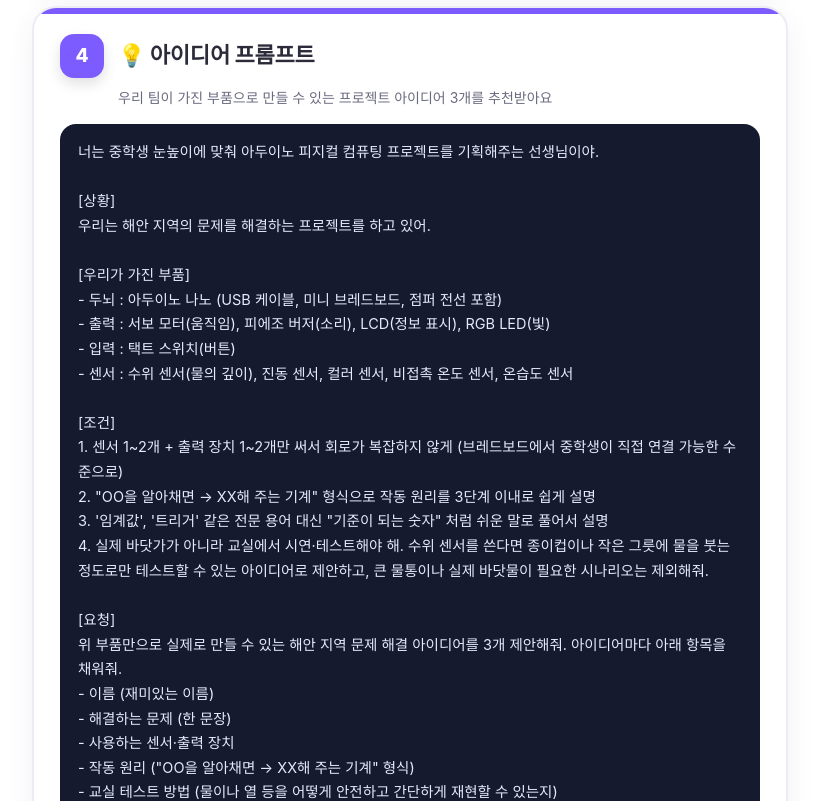
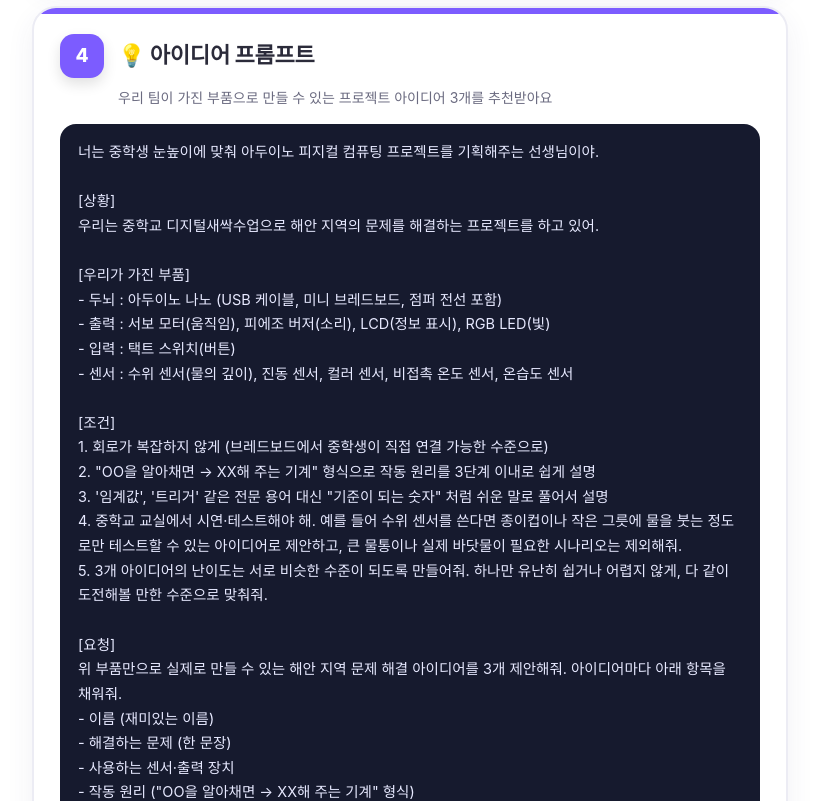
Before and after one commit to loveria3/next, a plain HTML site: page prompts.html in a window 1280 px wide. Shown: the part 2000-2801 px from the top of the page, without its empty margins (230-1049 px from the left). Drawn offline with Linux system fonts and the light colour scheme.

Commit message:
Add files via upload

```diff
--- a/prompts.html
+++ b/prompts.html
@@ -147,7 +147,7 @@
       <div class="ptext" id="p4">너는 중학생 눈높이에 맞춰 아두이노 피지컬 컴퓨팅 프로젝트를 기획해주는 선생님이야.
 
 [상황]
-우리는 해안 지역의 문제를 해결하는 프로젝트를 하고 있어.
+우리는 중학교 디지털새싹수업으로 해안 지역의 문제를 해결하는 프로젝트를 하고 있어.
 
 [우리가 가진 부품]
 - 두뇌 : 아두이노 나노 (USB 케이블, 미니 브레드보드, 점퍼 전선 포함)
@@ -156,10 +156,11 @@
 - 센서 : 수위 센서(물의 깊이), 진동 센서, 컬러 센서, 비접촉 온도 센서, 온습도 센서
 
 [조건]
-1. 센서 1~2개 + 출력 장치 1~2개만 써서 회로가 복잡하지 않게 (브레드보드에서 중학생이 직접 연결 가능한 수준으로)
+1. 회로가 복잡하지 않게 (브레드보드에서 중학생이 직접 연결 가능한 수준으로)
 2. "OO을 알아채면 → XX해 주는 기계" 형식으로 작동 원리를 3단계 이내로 쉽게 설명
 3. '임계값', '트리거' 같은 전문 용어 대신 "기준이 되는 숫자" 처럼 쉬운 말로 풀어서 설명
-4. 실제 바닷가가 아니라 교실에서 시연·테스트해야 해. 수위 센서를 쓴다면 종이컵이나 작은 그릇에 물을 붓는 정도로만 테스트할 수 있는 아이디어로 제안하고, 큰 물통이나 실제 바닷물이 필요한 시나리오는 제외해줘.
+4. 중학교 교실에서 시연·테스트해야 해. 예를 들어 수위 센서를 쓴다면 종이컵이나 작은 그릇에 물을 붓는 정도로만 테스트할 수 있는 아이디어로 제안하고, 큰 물통이나 실제 바닷물이 필요한 시나리오는 제외해줘.
+5. 3개 아이디어의 난이도는 서로 비슷한 수준이 되도록 만들어줘. 하나만 유난히 쉽거나 어렵지 않게, 다 같이 도전해볼 만한 수준으로 맞춰줘.
 
 [요청]
 위 부품만으로 실제로 만들 수 있는 해안 지역 문제 해결 아이디어를 3개 제안해줘. 아이디어마다 아래 항목을 채워줘.
@@ -168,10 +169,9 @@
 - 사용하는 센서·출력 장치
 - 작동 원리 ("OO을 알아채면 → XX해 주는 기계" 형식)
 - 교실 테스트 방법 (물이나 열 등을 어떻게 안전하고 간단하게 재현할 수 있는지)
-- 목표 (이 프로젝트를 통한 해안 지역 문제 해결 목표)
-- 난이도 (하/중/상)
+- 목표 (이 테스트를 통한 해안지역 문제 해결 목표)
 
-난이도 '하'인 것부터 순서대로 보여줘.</div>
+위 항목을 표(이름/해결하는 문제/사용하는 센서·출력 장치/작동 원리/교실 테스트 방법/목표) 형태로 정리해서 보여줘.</div>
       <button class="copy" onclick="copyPrompt('p4', this)">📋 프롬프트 복사</button>
     </div>
   </section>
```
